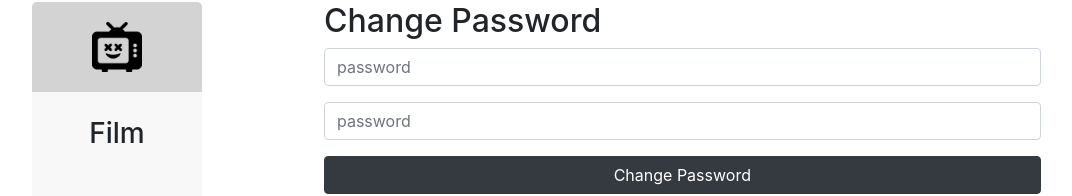
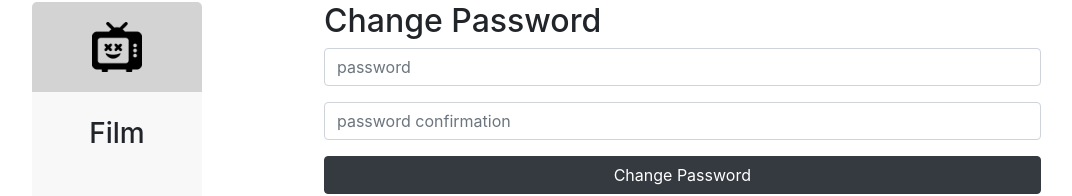
Before and after one commit to Lenoxy/M306-cinegame-backlog, an Angular app in the folder frontend-cinegame-backlog/: page /reset-password in a window 1280 px wide. Shown: the part 150-346 px from the top of the page, without its empty margins (11-1083 px from the left). Built offline with nearby package versions, Linux system fonts and the light colour scheme.

Commit message:
Update reset password

```diff
--- a/frontend-cinegame-backlog/src/app/reset-password/reset-password.component.html
+++ b/frontend-cinegame-backlog/src/app/reset-password/reset-password.component.html
@@ -1,11 +1,11 @@
 <h2>Change Password</h2>
 
 <div class="input-group mb-3">
-  <input type="text" class="form-control" id="password" [(ngModel)]="password" placeholder="password">
+  <input type="password" class="form-control" id="password" [(ngModel)]="password" placeholder="password">
 </div>
 
 <div class="input-group mb-3">
-  <input type="text" class="form-control" id="password-confirmation" [(ngModel)]="passwordConfirmation" placeholder="password">
+  <input type="password" class="form-control" id="password-confirmation" [(ngModel)]="passwordConfirmation" placeholder="password confirmation">
 </div>
 
 <div class="container-fluid btn-group mb-3 p-0">
--- a/frontend-cinegame-backlog/src/app/reset-password/reset-password.component.ts
+++ b/frontend-cinegame-backlog/src/app/reset-password/reset-password.component.ts
@@ -19,19 +19,17 @@ export class ResetPasswordComponent implements OnInit {
 
   async submit(): Promise<void> {
     if (!this.passwordAreEqual() || !this.passwordAreGreaterThanMinLength()) {
-      this.valid = true
+      this.valid = true;
     } else {
-      await this.router.navigate(["/"])
+      await this.router.navigate(['/']);
     }
   }
 
-
   passwordAreEqual(): boolean {
-    return this.passwordConfirmation == this.password
+    return this.passwordConfirmation === this.password;
   }
 
   private passwordAreGreaterThanMinLength(): boolean {
     return this.password && this.password.length > 5;
-
   }
 }
```
